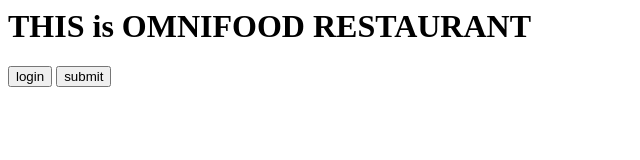
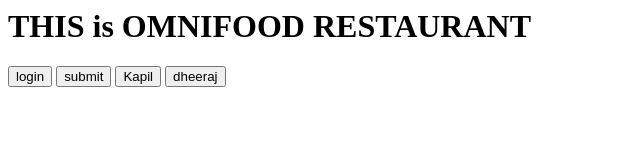
Before and after one commit to kapil233/omnifoodstuff, a plain HTML site: page index.html in a window 1280 px wide. Shown: the whole page, without its empty margins (0-640 px from the left). Drawn offline with Linux system fonts and the light colour scheme.

Commit message:
dheraj button added

```diff
--- a/index.html
+++ b/index.html
@@ -8,6 +8,7 @@ THIS is OMNIFOOD RESTAURANT
 
    <button> login</button>
     <button>submit</button>
-
+ <button>Kapil</button>
+    <button>dheeraj</button>
 </body>
 </html>
```
